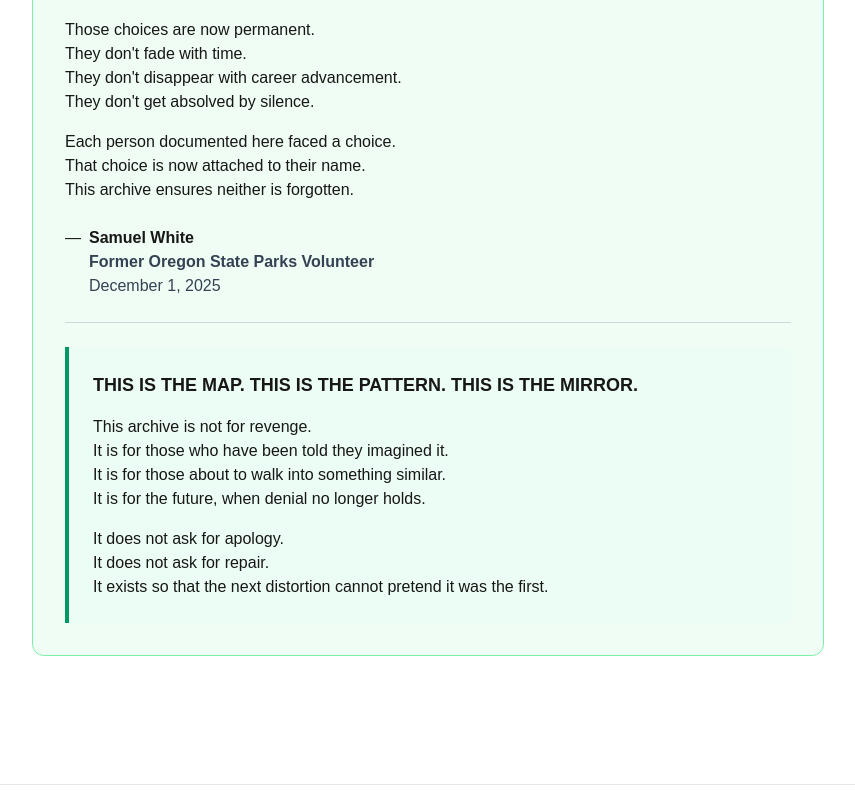
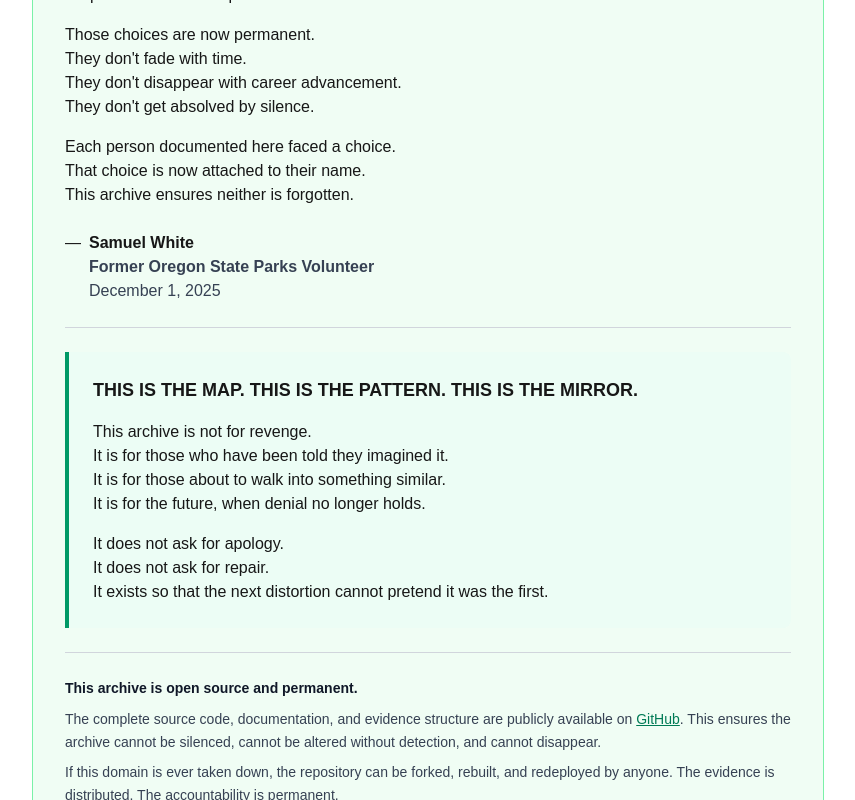
Before and after one commit to rswfire/rswfire.oprd, a Next.js app: page / in a window 1280 px wide. Shown: the part 2000-2800 px from the top of the page, without its empty margins (368-1223 px from the left). Built offline with nearby package versions, Linux system fonts and the light colour scheme.

Commit message:
Polishing the Archive

```diff
--- a/app/(archive)/page.tsx
+++ b/app/(archive)/page.tsx
@@ -8,7 +8,7 @@ export default function OverviewPage() {
             <div className="w-full p-8 rounded-xl bg-green-50 border border-green-300 text-base">
 
                 {/* OPENING STATEMENT */}
-                <div className="mb-4 text-lg">
+                <div className="mb-4 text-base sm:text-lg leading-relaxed">
                     In early 2025, I served as an unpaid volunteer at <Link href="https://stateparks.oregon.gov/index.cfm?do=park.profile&parkId=95" target="_blank" className="underline text-emerald-800 hover:text-emerald-600">Honeyman State Park</Link>. What began as a routine volunteer assignment became two months of systematic psychological pressure, coercive tactics, and institutional retaliation, followed by dismissal and expulsion from all <Link href="https://www.oregon.gov/oprd/AO/Pages/AU-about.aspx" target="_blank" className="underline text-emerald-800 hover:text-emerald-600">Oregon State Parks</Link> &mdash; all documented with audio and video evidence.
                 </div>
 
@@ -170,6 +170,27 @@ export default function OverviewPage() {
                     <div>It exists so that the next distortion cannot pretend it was the first.</div>
                 </div>
 
+                {/* OPEN SOURCE NOTICE */}
+                <hr className="my-6 border-t border-gray-300" />
+
+                <div className="text-sm text-gray-700 leading-relaxed">
+                    <div className="font-semibold text-gray-900 mb-2">
+                        This archive is open source and permanent.
+                    </div>
+
+                    <div className="mb-2">
+                        The complete source code, documentation, and evidence structure are publicly available on <Link href="https://github.com/rswfire/rswfire.oprd" target="_blank" rel="noopener noreferrer" className="underline text-emerald-700 hover:text-emerald-600">GitHub</Link>. This ensures the archive cannot be silenced, cannot be altered without detection, and cannot disappear.
+                    </div>
+
+                    <div className="mb-2">
+                        If this domain is ever taken down, the repository can be forked, rebuilt, and redeployed by anyone. The evidence is distributed. The accountability is permanent.
+                    </div>
+
+                    <div>
+                        Other documentation projects are welcome to fork this codebase for their own institutional accountability archives. <Link href="mailto:rsw@rswfire.com" className="underline text-emerald-700 hover:text-emerald-600">Contact me</Link> if you need assistance.
+                    </div>
+                </div>
+
             </div>
         </section>
     );
```
